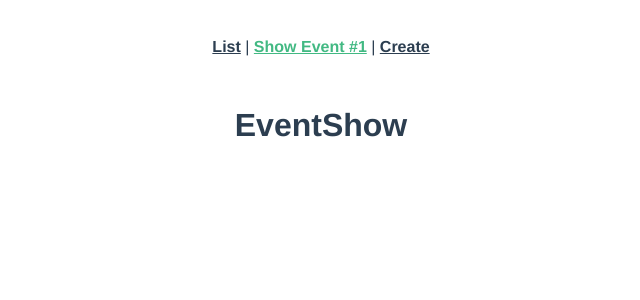
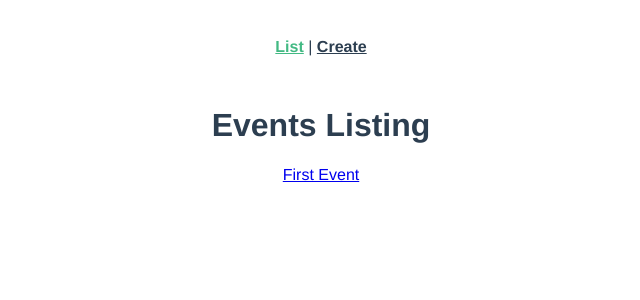
Before and after one commit to Pramothini/real-world-vue, a Vue app: page / in a window 1280 px wide. Shown: the top 300 px of the page, without its empty margins (319-959 px from the left). Built offline with nearby package versions, Linux system fonts and the light colour scheme.

Commit message:
implemented dynamic routing

```diff
--- a/src/App.vue
+++ b/src/App.vue
@@ -2,7 +2,6 @@
   <div id="app">
     <div id="nav">
       <router-link :to="{ name: 'event-list' } ">List</router-link> |
-      <router-link :to="{ name: 'event-show' } ">Show Event #1</router-link> |
       <router-link :to="{ name: 'event-create' } ">Create</router-link>
     </div>
     <router-view/>
--- a/src/router.js
+++ b/src/router.js
@@ -12,18 +12,20 @@ export default new Router({
   routes: [
     {
       path: '/',
-      name: 'event-show',
-      component: EventShow
+      name: 'event-list',
+      component: EventList
     },
     {
+      // Notice this has to come before /event/:id
       path: '/event/create',
       name: 'event-create',
       component: EventCreate
     },
     {
-      path: '/event',
-      name: 'event-list',
-      component: EventList
+      path: '/event/:id',
+      name: 'event-show',
+      component: EventShow,
+      props: true
     }
   ]
 })
--- a/src/views/EventList.vue
+++ b/src/views/EventList.vue
@@ -1,3 +1,8 @@
 <template>
-<h1>EventList</h1>
-</template>
+      <div>
+        <h1>Events Listing</h1>
+        <p>
+          <router-link :to="{ name: 'event-show', params: { id: '1' } }">First Event</router-link>
+        </p>
+      </div>
+    </template>
--- a/src/views/EventShow.vue
+++ b/src/views/EventShow.vue
@@ -1,3 +1,8 @@
-<template>
-<h1>EventShow</h1>
-</template>
+    <template>
+      <h1>Showing event #{{ id }}</h1>
+    </template>
+    <script>
+export default {
+  props: ['id']
+}
+</script>
```
